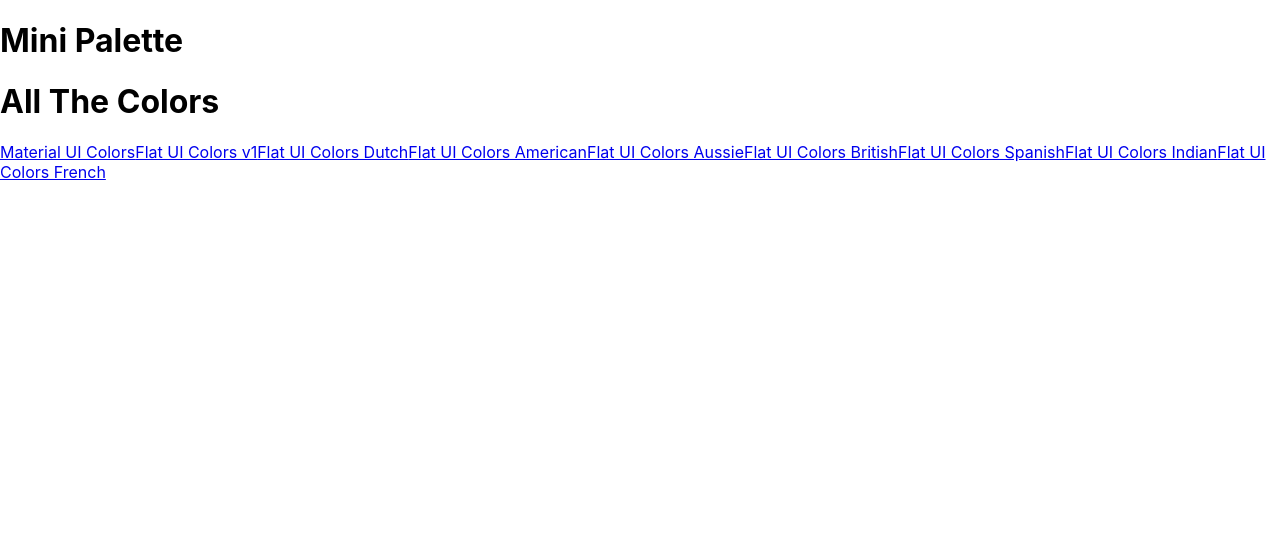
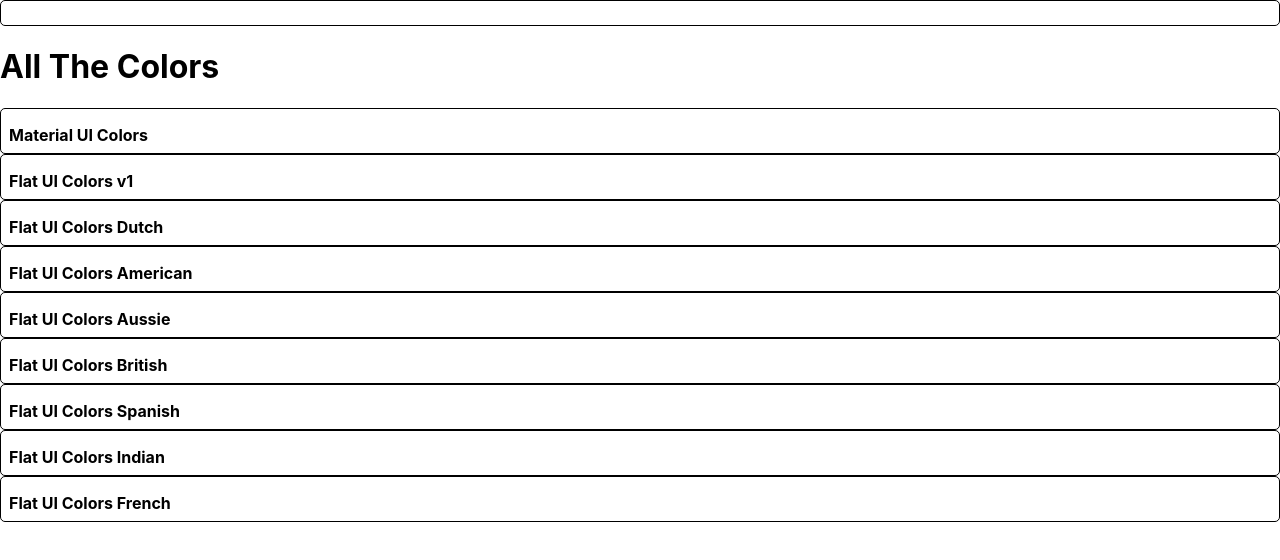
Before and after one commit to SpyrosGeo/AllTheColors, a React (Create React App) app: page / in a window 1280 px wide. Shown: the top 560 px of the page. Built offline with nearby package versions, Linux system fonts and the light colour scheme; a web font is replaced by a local one.

Commit message:
started styling miniPalette

```diff
--- a/src/MiniPalette.js
+++ b/src/MiniPalette.js
@@ -3,21 +3,42 @@
 
 
 const styles={
-    // main:{
-    //     backgroundColor:"purple",
-    //     border:"3px solid teal"
-    // },
-    // secondary:{
-    //     backgroundColor:"pink"
-    // }
+   root:{
+    backgroundColor:"white",
+    border:"1px solid black",
+    borderRadius:"5px",
+    padding:"0.5rem",
+    position:"relative",
+    overflow:"hidden",
+    "&:hover":{
+        cursor:"pointer"
+    }
+   },
+   colors:{
+    backgroundColor:"grey",
+
+   },
+   title:{
+    display:"flex",
+    justifyContent:"space-between",
+    alignItems:"center",
+    margin:"0",
+    color:"black",
+    paddingTop:"0.5rem",
+    fontSize:"1rem",
+    position:"relative"
+   }
 }
 
+
 function MiniPalette(props ){
-    const { classes }= props;
+    const { classes,paletteName }= props;
     return(
 
-        <div className={classes.main}>
-            <h1> Mini Palette</h1>
+        <div className={classes.root}>
+            <div className={classes.colors}>
+            </div>
+            <h5 className={classes.title}>{paletteName}</h5>
         </div>
     )
 }
--- a/src/PaletteList.js
+++ b/src/PaletteList.js
@@ -12,7 +12,7 @@
             <MiniPalette />
             <h1>All The Colors</h1>
             {palettes.map(palette =>(
-                <Link key={palette.id} to={`/palette/${palette.id}`}>{palette.paletteName}</Link>
+                <MiniPalette {...palette} />
 
             ))}
         </div>
```
